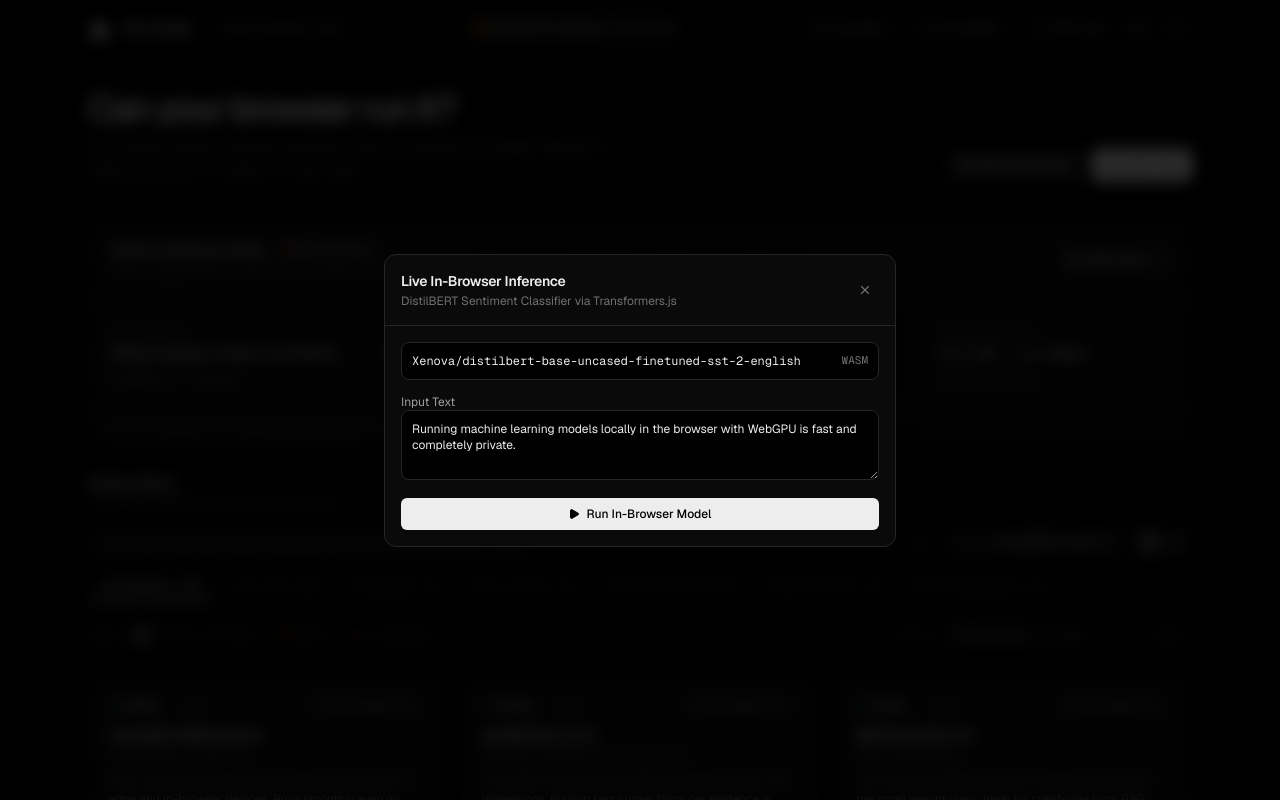
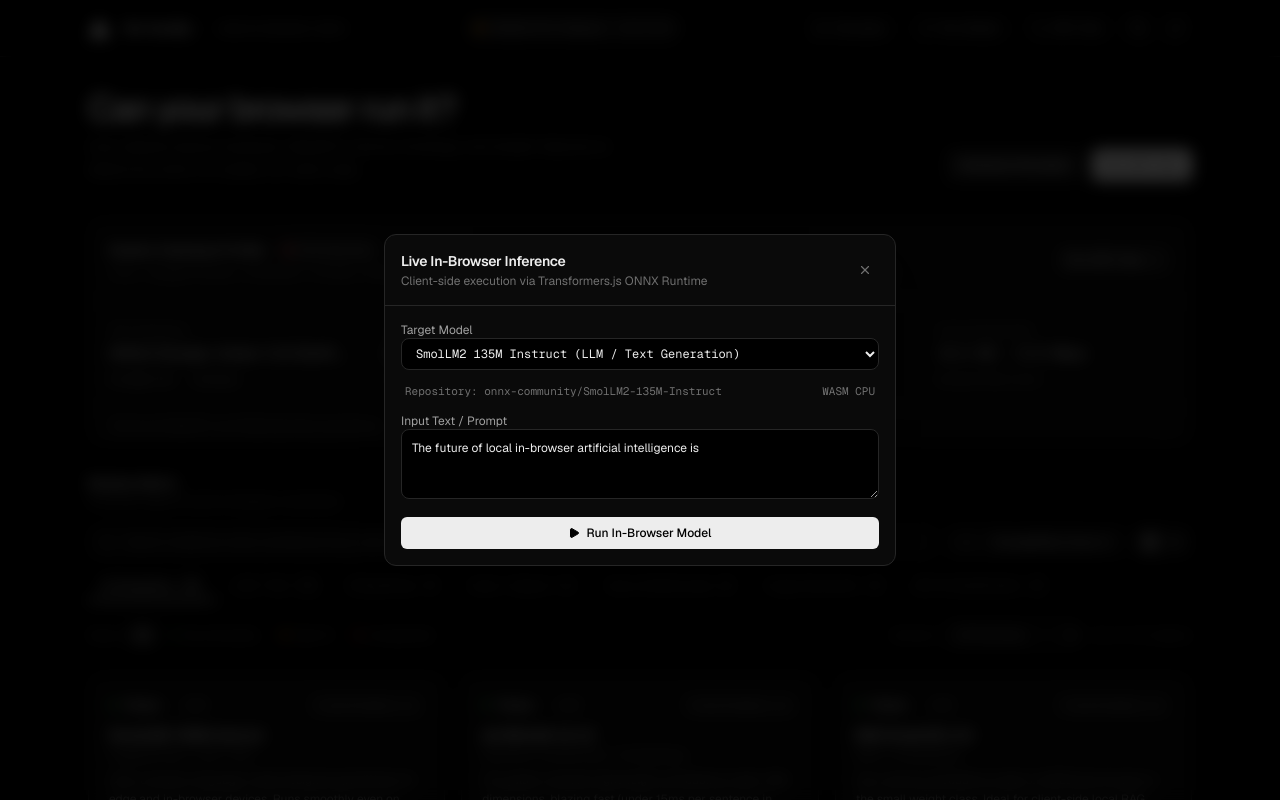
Before and after one commit to hemanth/browser-llm-fit, a React (Vite) app: page / in a window 1280 px wide. Both pictures are taken after a click on the button "Run Model". Shown: the top 800 px of the page. Built offline with nearby package versions, Linux system fonts and the light colour scheme.

Commit message:
fix: configure onnx-community repo and text-generation task for SmolLM2 in-browser inference

```diff
--- a/src/components/LiveInferenceModal.tsx
+++ b/src/components/LiveInferenceModal.tsx
@@ -1,4 +1,4 @@
-import React, { useState } from 'react';
+import React, { useState, useEffect } from 'react';
 import { X, Play } from 'lucide-react';
 import type { InBrowserModel } from '../types/model';
 
@@ -9,15 +9,38 @@
   hasWebGPU: boolean;
 }
 
+const AVAILABLE_TEST_MODELS = [
+  {
+    id: 'onnx-community/SmolLM2-135M-Instruct',
+    name: 'SmolLM2 135M Instruct (LLM / Text Generation)',
+    task: 'text-generation',
+    defaultPrompt: 'The future of local in-browser artificial intelligence is'
+  },
+  {
+    id: 'Xenova/distilbert-base-uncased-finetuned-sst-2-english',
+    name: 'DistilBERT SST-2 (Sentiment Analysis)',
+    task: 'sentiment-analysis',
+    defaultPrompt: 'Running machine learning models locally in the browser with WebGPU is fast and completely private.'
+  },
+  {
+    id: 'Xenova/all-MiniLM-L6-v2',
+    name: 'all-MiniLM-L6-v2 (Vector Embeddings 384d)',
+    task: 'feature-extraction',
+    defaultPrompt: 'Local vector search and semantic retrieval.'
+  }
+];
+
 export const LiveInferenceModal: React.FC<LiveInferenceModalProps> = ({
   model,
   isOpen,
   onClose,
   hasWebGPU,
 }) => {
-  const [inputText, setInputText] = useState(
-    'Running machine learning models locally in the browser with WebGPU is fast and completely private.'
-  );
+  // Determine initial selected model id
+  const initialModelId = model?.testModelId || 'onnx-community/SmolLM2-135M-Instruct';
+  const [selectedModelId, setSelectedModelId] = useState(initialModelId);
+  const [inputText, setInputText] = useState('The future of local in-browser artificial intelligence is');
+
   const [loadingModel, setLoadingModel] = useState(false);
   const [loadingProgress, setLoadingProgress] = useState<string>('');
   const [runningInference, setRunningInference] = useState(false);
@@ -25,10 +48,31 @@
   const [latencyMs, setLatencyMs] = useState<number | null>(null);
   const [deviceUsed, setDeviceUsed] = useState<string>('');
 
+  // Sync selected model when prop changes
+  useEffect(() => {
+    if (model?.testModelId) {
+      setSelectedModelId(model.testModelId);
+      const match = AVAILABLE_TEST_MODELS.find(m => m.id === model.testModelId);
+      if (match) {
+        setInputText(match.defaultPrompt);
+      }
+    } else {
+      setSelectedModelId('onnx-community/SmolLM2-135M-Instruct');
+      setInputText('The future of local in-browser artificial intelligence is');
+    }
+  }, [model]);
+
   if (!isOpen) return null;
 
-  const targetModelId = model?.testModelId || 'Xenova/distilbert-base-uncased-finetuned-sst-2-english';
-  const modelTitle = model ? model.name : 'DistilBERT Sentiment Classifier';
+  const handleSelectModelChange = (id: string) => {
+    setSelectedModelId(id);
+    const match = AVAILABLE_TEST_MODELS.find(m => m.id === id);
+    if (match) {
+      setInputText(match.defaultPrompt);
+    }
+    setResult(null);
+    setLatencyMs(null);
+  };
 
   const handleRunInference = async () => {
     setLoadingModel(true);
@@ -43,10 +87,11 @@
       const device = hasWebGPU ? 'webgpu' : 'wasm';
       setDeviceUsed(device);
 
-      const isFeatureExtractor = targetModelId.includes('MiniLM') || targetModelId.includes('bge');
-      const task = isFeatureExtractor ? 'feature-extraction' : 'sentiment-analysis';
+      const isTextGen = selectedModelId.includes('SmolLM');
+      const isFeatureExtractor = selectedModelId.includes('MiniLM') || selectedModelId.includes('bge');
+      const task = isTextGen ? 'text-generation' : isFeatureExtractor ? 'feature-extraction' : 'sentiment-analysis';
 
-      const pipe = await pipeline(task as any, targetModelId, {
+      const pipeOptions: Record<string, any> = {
         device,
         progress_callback: (progress: any) => {
           if (progress.status === 'progress') {
@@ -56,23 +101,41 @@
             setLoadingProgress('Ready');
           }
         }
-      });
+      };
+
+      if (isTextGen) {
+        pipeOptions.dtype = device === 'webgpu' ? 'q4f16' : 'q4';
+      }
+
+      const pipe = await pipeline(task as any, selectedModelId, pipeOptions);
 
       setLoadingModel(false);
       setRunningInference(true);
 
       const t0 = performance.now();
-      const output = await pipe(inputText);
-      const t1 = performance.now();
 
-      const elapsed = Math.round(t1 - t0);
-      setLatencyMs(elapsed);
-
-      if (isFeatureExtractor) {
-        const shape = output.dims ? `[${output.dims.join(' × ')}]` : `Array(${output.data.length})`;
-        const sample = Array.from(output.data.slice(0, 5)).map((v: any) => v.toFixed(4)).join(', ');
+      if (isTextGen) {
+        const output = await pipe(inputText, {
+          max_new_tokens: 36,
+          temperature: 0.7,
+        });
+        const t1 = performance.now();
+        setLatencyMs(Math.round(t1 - t0));
+        const text = Array.isArray(output) ? output[0]?.generated_text : (output as any)?.generated_text;
+        setResult(text || JSON.stringify(output));
+      } else if (isFeatureExtractor) {
+        const output = await pipe(inputText, { pooling: 'mean', normalize: true });
+        const t1 = performance.now();
+        setLatencyMs(Math.round(t1 - t0));
+        const shape = output.dims ? `[${output.dims.join(' × ')}]` : `Array(${output.data?.length || output.length})`;
+        const sample = Array.from(output.data ? output.data.slice(0, 5) : output.slice(0, 5))
+          .map((v: any) => Number(v).toFixed(4))
+          .join(', ');
         setResult(`Embedding Vector (${shape}): [${sample}, ...]`);
       } else {
+        const output = await pipe(inputText);
+        const t1 = performance.now();
+        setLatencyMs(Math.round(t1 - t0));
         const top = Array.isArray(output) ? output[0] : output;
         setResult(`Classification: ${top.label} • ${(top.score * 100).toFixed(2)}% confidence`);
       }
@@ -95,7 +158,7 @@
               Live In-Browser Inference
             </h3>
             <p className="text-xs text-[#707070] mt-0.5">
-              {modelTitle} via Transformers.js
+              Client-side execution via Transformers.js ONNX Runtime
             </p>
           </div>
 
@@ -109,15 +172,30 @@
 
         {/* Content */}
         <div className="p-4 space-y-3.5 overflow-y-auto text-xs">
-          {/* Target Model Bar */}
-          <div className="p-2.5 bg-[#000000] rounded-lg border border-[#262626] flex items-center justify-between font-mono">
-            <span className="text-[#EDEDED] truncate">{targetModelId}</span>
-            <span className="text-[11px] text-[#707070] ml-2 shrink-0">{hasWebGPU ? 'WebGPU' : 'WASM'}</span>
+          {/* Target Model Selector */}
+          <div className="space-y-1">
+            <label className="text-xs font-normal text-[#A1A1A1]">Target Model</label>
+            <select
+              value={selectedModelId}
+              onChange={(e) => handleSelectModelChange(e.target.value)}
+              className="w-full bg-[#000000] border border-[#262626] rounded-lg px-2.5 py-1.5 text-xs text-[#EDEDED] font-mono focus:outline-none focus:border-[#4D4D4D]"
+            >
+              {AVAILABLE_TEST_MODELS.map((m) => (
+                <option key={m.id} value={m.id}>
+                  {m.name}
+                </option>
+              ))}
+            </select>
+          </div>
+
+          <div className="flex items-center justify-between text-[11px] font-mono text-[#707070] px-1">
+            <span>Repository: {selectedModelId}</span>
+            <span>{hasWebGPU ? 'WebGPU' : 'WASM CPU'}</span>
           </div>
 
           {/* Text Input */}
           <div className="space-y-1">
-            <label className="text-xs font-normal text-[#A1A1A1]">Input Text</label>
+            <label className="text-xs font-normal text-[#A1A1A1]">Input Text / Prompt</label>
             <textarea
               rows={3}
               value={inputText}
@@ -135,7 +213,7 @@
             {loadingModel ? (
               <span>{loadingProgress || 'Loading weights...'}</span>
             ) : runningInference ? (
-              <span>Evaluating...</span>
+              <span>Evaluating on-device...</span>
             ) : (
               <>
                 <Play className="h-3 w-3 fill-current" />
@@ -151,7 +229,7 @@
                 <span>Inference Output</span>
                 {latencyMs !== null && <span>{latencyMs}ms ({deviceUsed})</span>}
               </div>
-              <div className="text-[#EDEDED] text-xs leading-relaxed">
+              <div className="text-[#EDEDED] text-xs leading-relaxed whitespace-pre-wrap">
                 {result}
               </div>
             </div>
--- a/src/data/modelsData.ts
+++ b/src/data/modelsData.ts
@@ -26,7 +26,7 @@
     useCases: ['Instruction following', 'On-device text completion', 'Proofreading', 'IoT / Low-spec web apps'],
     hfUrl: 'https://huggingface.co/HuggingFaceTB/SmolLM2-135M-Instruct',
     demoAvailable: true,
-    testModelId: 'HuggingFaceTB/SmolLM2-135M-Instruct',
+    testModelId: 'onnx-community/SmolLM2-135M-Instruct',
     codeSnippet: {
       framework: 'Transformers.js v3',
       lang: 'javascript',
```
